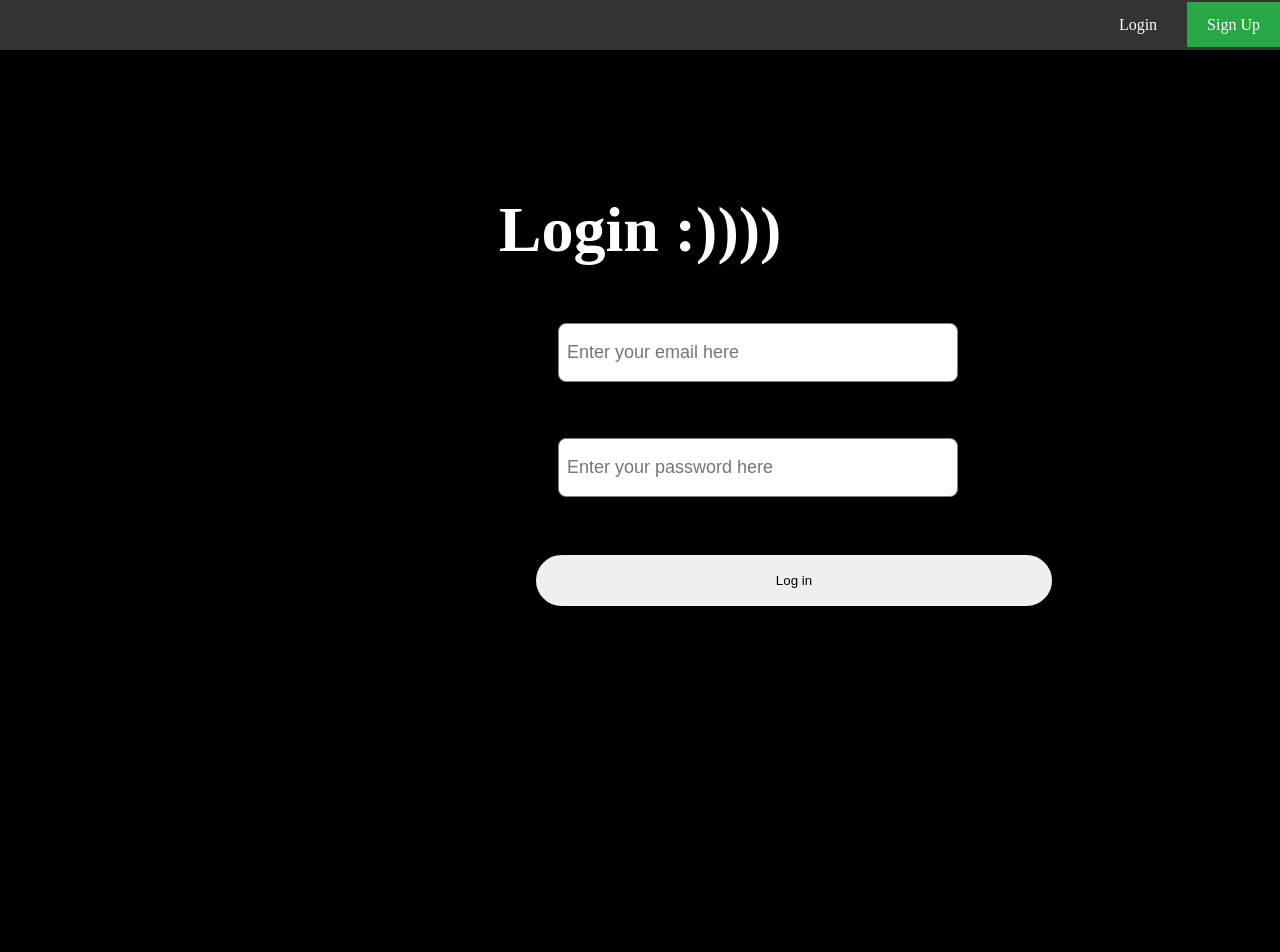
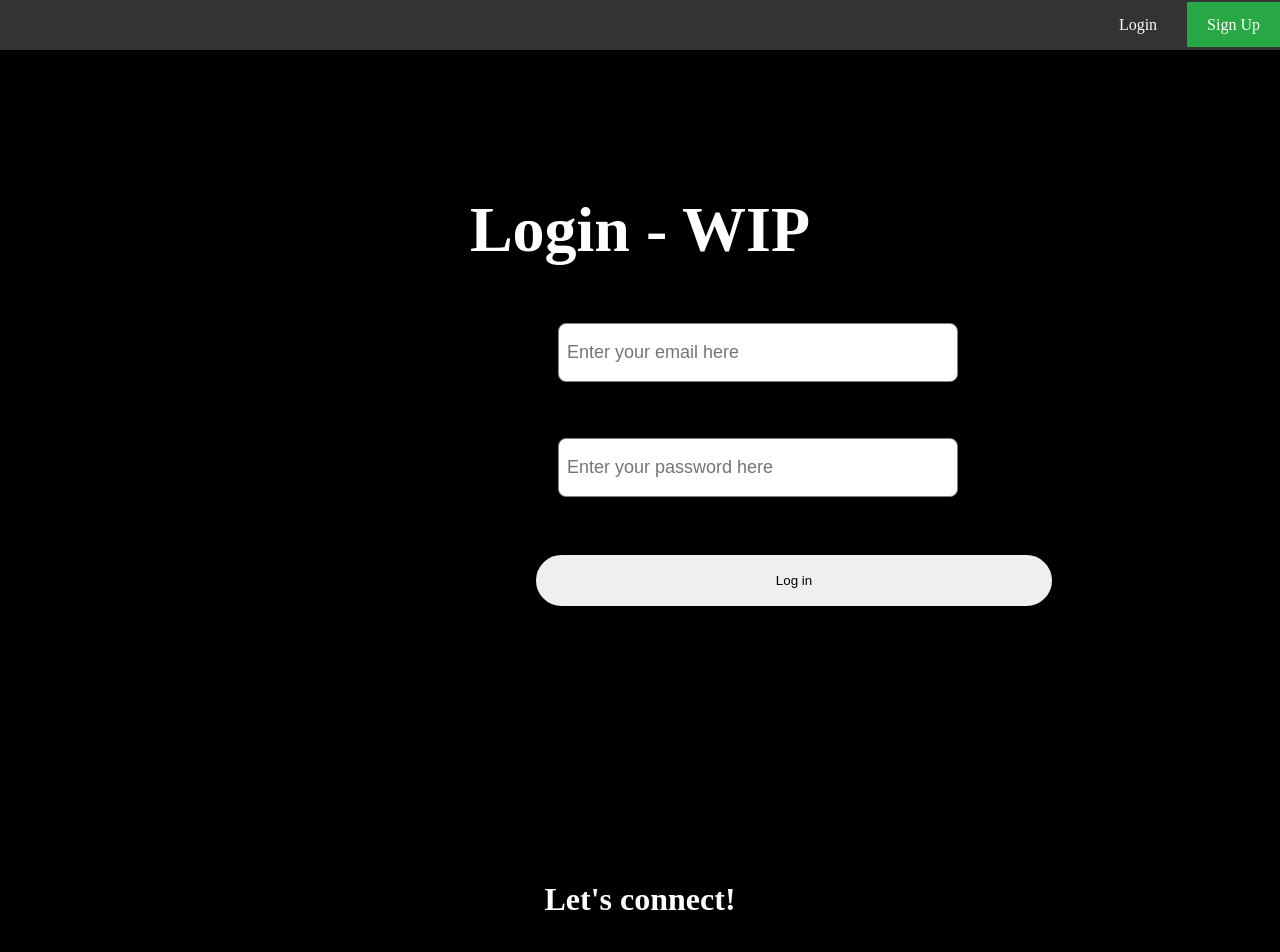
Before and after one commit to Rohit-S-Singh/MERN-Ecommerce, a React (Create React App) app: page /login in a window 1280 px wide. Shown: the top 952 px of the page. Before the commit the page ends 800 px from the top, so only its background shows below. Built offline with nearby package versions, Linux system fonts and the light colour scheme; a web font is replaced by a local one.

Commit message:
minor changes in UI

```diff
--- a/src/App.js
+++ b/src/App.js
@@ -36,7 +36,7 @@ const App = () => {
         </Routes>
         <ToastContainer />
       </div>
-      {/* <Footer></Footer> */}
+      <Footer></Footer>
     </Router>
   );
 };
--- a/src/Components/Login/index.js
+++ b/src/Components/Login/index.js
@@ -23,7 +23,7 @@ const Login = (props) => {
     <div className='one'>
     <div className={'mainContainer'}>
       <div className={'titleContainer'}>
-        <div>Login :))))</div>
+        <div>Login - WIP</div>
       </div>
       <br />
       <div className={'inputContainer'}>
```
